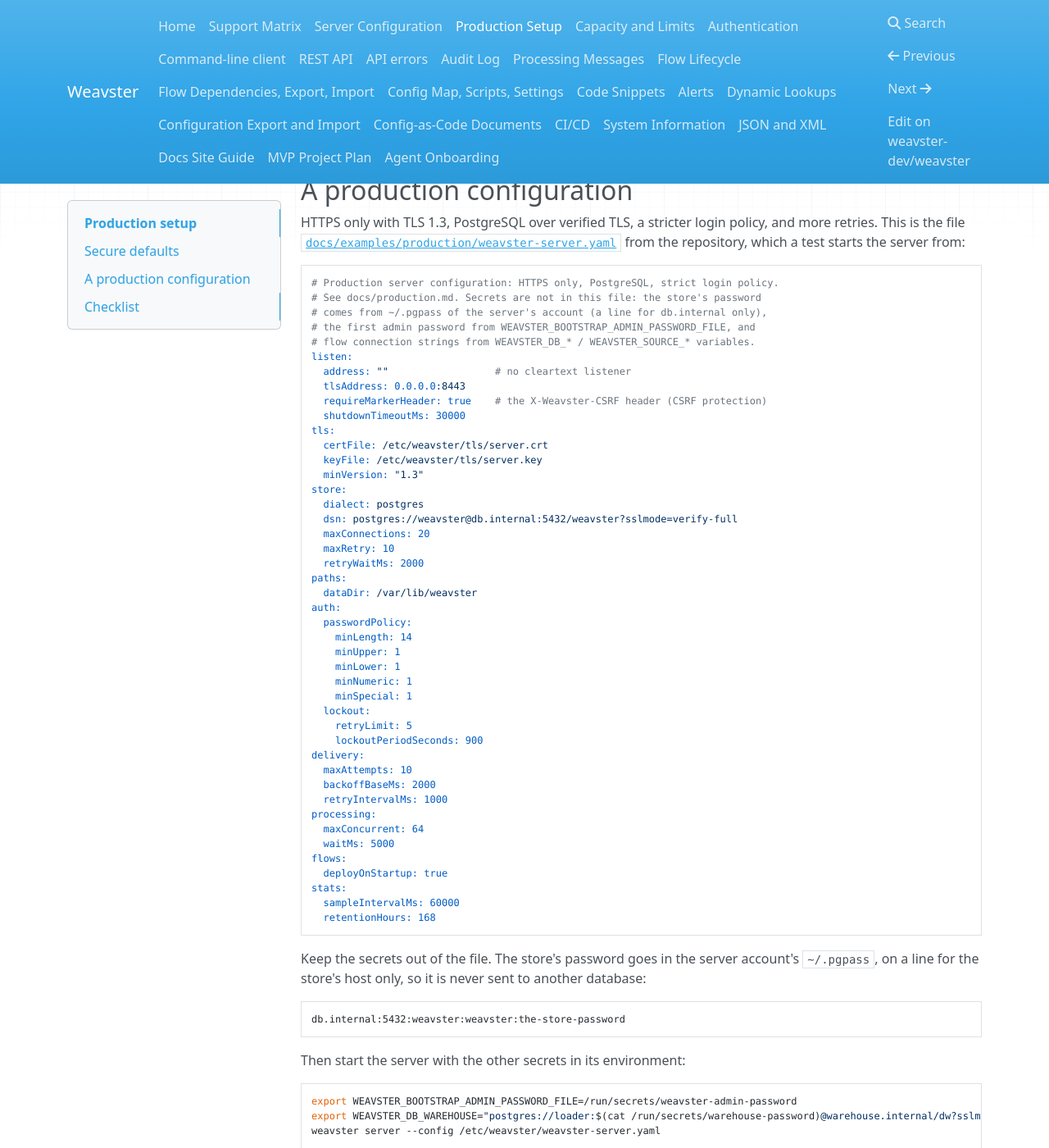
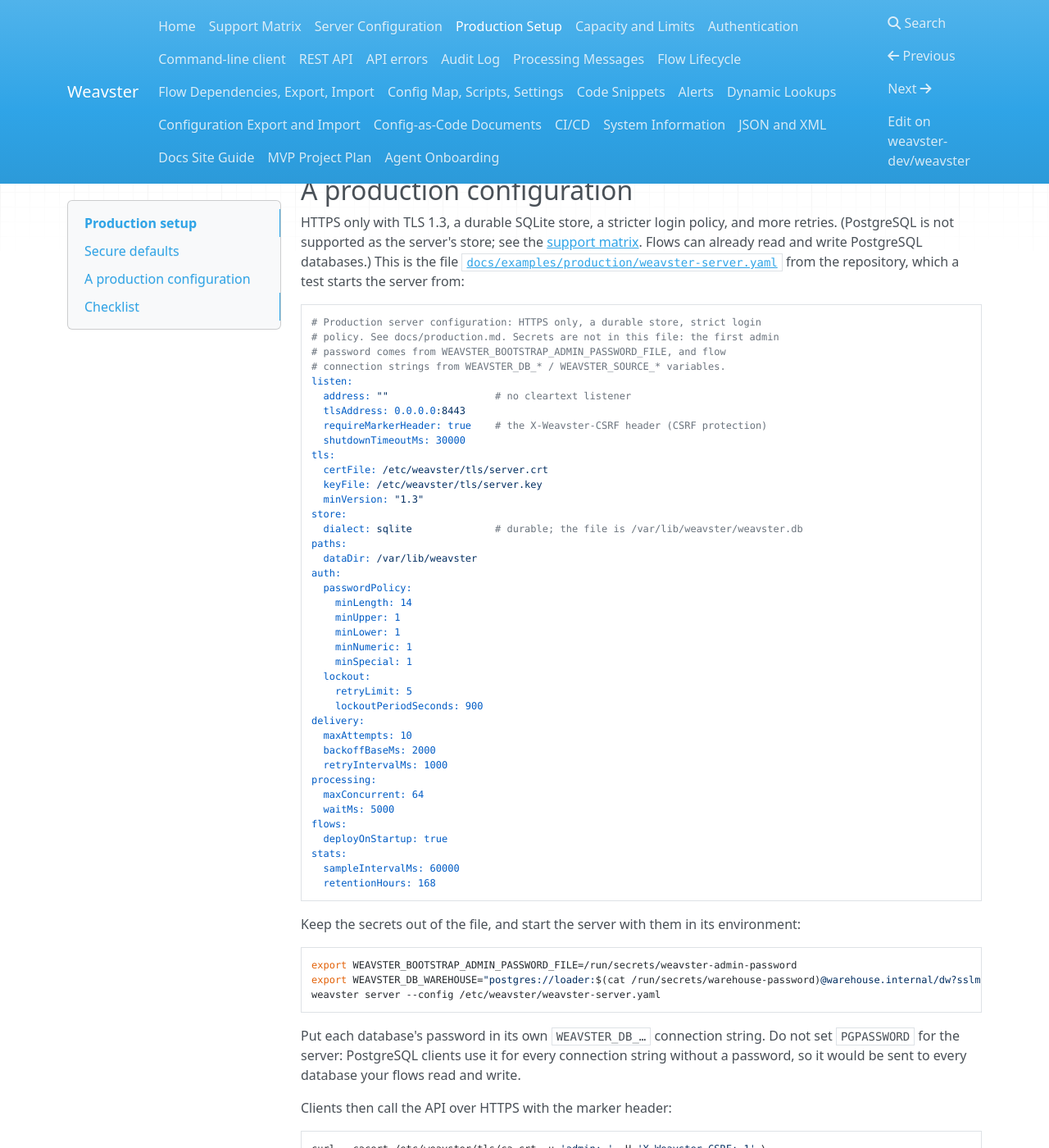
Before and after one commit to weavster-dev/weavster, an MkDocs documentation site: the page built from docs/production.md, in a window 1280 px wide and 1400 px high, scrolled down 688 px. Shown: the whole window at 82% size. Built offline with MkDocs 1.6.1, drawn with Linux system fonts in a browser that asks for light colours; nearby versions of some CDN libraries; some of the changed text lies outside the part shown.

Commit message:
Production docs: SQLite store (the PostgreSQL store is not supported), validate the example in the test, more API limits

````diff
--- a/docs/production.md
+++ b/docs/production.md
@@ -29,17 +29,17 @@ Without any configuration the server:
 
 ## A production configuration
 
-HTTPS only with TLS 1.3, PostgreSQL over verified TLS, a stricter login policy, and more
-retries. This is the file
+HTTPS only with TLS 1.3, a durable SQLite store, a stricter login policy, and more retries.
+(PostgreSQL is not supported as the server's store; see the
+[support matrix](support-matrix.md). Flows can already read and write PostgreSQL databases.) This is the file
 [`docs/examples/production/weavster-server.yaml`](https://github.com/weavster-dev/weavster/blob/main/docs/examples/production/weavster-server.yaml)
 from the repository, which a test starts the server from:
 
 ```yaml
-# Production server configuration: HTTPS only, PostgreSQL, strict login policy.
-# See docs/production.md. Secrets are not in this file: the store's password
-# comes from ~/.pgpass of the server's account (a line for db.internal only),
-# the first admin password from WEAVSTER_BOOTSTRAP_ADMIN_PASSWORD_FILE, and
-# flow connection strings from WEAVSTER_DB_* / WEAVSTER_SOURCE_* variables.
+# Production server configuration: HTTPS only, a durable store, strict login
+# policy. See docs/production.md. Secrets are not in this file: the first admin
+# password comes from WEAVSTER_BOOTSTRAP_ADMIN_PASSWORD_FILE, and flow
+# connection strings from WEAVSTER_DB_* / WEAVSTER_SOURCE_* variables.
 listen:
   address: ""                  # no cleartext listener
   tlsAddress: 0.0.0.0:8443
@@ -50,11 +50,7 @@ tls:
   keyFile: /etc/weavster/tls/server.key
   minVersion: "1.3"
 store:
-  dialect: postgres
-  dsn: postgres://weavster@db.internal:5432/weavster?sslmode=verify-full
-  maxConnections: 20
-  maxRetry: 10
-  retryWaitMs: 2000
+  dialect: sqlite              # durable; the file is /var/lib/weavster/weavster.db
 paths:
   dataDir: /var/lib/weavster
 auth:
@@ -81,14 +77,7 @@ stats:
   retentionHours: 168
 ```
 
-Keep the secrets out of the file. The store's password goes in the server account's
-`~/.pgpass`, on a line for the store's host only, so it is never sent to another database:
-
-```text
-db.internal:5432:weavster:weavster:the-store-password
-```
-
-Then start the server with the other secrets in its environment:
+Keep the secrets out of the file, and start the server with them in its environment:
 
 ```bash
 export WEAVSTER_BOOTSTRAP_ADMIN_PASSWORD_FILE=/run/secrets/weavster-admin-password
@@ -96,8 +85,9 @@ export WEAVSTER_DB_WAREHOUSE="postgres://loader:$(cat /run/secrets/warehouse-pas
 weavster server --config /etc/weavster/weavster-server.yaml
 ```
 
-Do not set `PGPASSWORD` for the server: PostgreSQL clients use it for every connection string
-without a password, so it would also be sent to the databases your flows read and write.
+Put each database's password in its own `WEAVSTER_DB_…` connection string. Do not set
+`PGPASSWORD` for the server: PostgreSQL clients use it for every connection string without a
+password, so it would be sent to every database your flows read and write.
 
 Clients then call the API over HTTPS with the marker header:
 
@@ -110,9 +100,8 @@ curl --cacert /etc/weavster/tls/ca.crt -u 'admin:…' -H 'X-Weavster-CSRF: 1' \
 
 - Give the server a certificate from your CA, set `listen.address: ""`, and use
   `tls.minVersion: "1.3"` when every client supports it.
-- Use PostgreSQL with `sslmode=verify-full`, for the store and for every `WEAVSTER_DB_…`
-  connection string; keep the store's password in `~/.pgpass` (mode `0600`) of the server's
-  account.
+- Use `sslmode=verify-full` in every PostgreSQL `WEAVSTER_DB_…` connection string.
+- Back up `paths.dataDir` (the SQLite store): it holds messages, flows, and users.
 - Set `WEAVSTER_BOOTSTRAP_ADMIN_PASSWORD_FILE` for the first start, log in, change the password
   (a password you provide is not forced to change), remove the file, then create one account per
   person or system with only the permissions it needs.
--- a/docs/support-matrix.md
+++ b/docs/support-matrix.md
@@ -106,7 +106,7 @@ Every `/api/v1` route except login needs credentials. See [Authentication](authe
 | Scheduler library (durable jobs, leases, SQL job queue) | Library-only | The server's polling sources and retries do not use its job queue. |
 | Graceful shutdown bounded by `listen.shutdownTimeoutMs`; unfinished work resumes on the next start | Implemented (wired) | `TestGracefulShutdownRequeuesInFlightWork` |
 | Delivery retries with persisted backoff, `dead-lettered` status, restart recovery | Implemented (wired) | `TestRetryRecoversQueuedMessage`, `TestQueuedWorkSurvivesRestart`, `TestDeadLetterAfterMaxAttempts`. Dead letters can be listed, requeued, and removed (next row). |
-| Capacity, limits, and retention documented; secure defaults and a production configuration (HTTPS only, TLS 1.3, PostgreSQL, strict login policy) | Implemented (wired) | `TestProductionExample` starts the server from `docs/examples/production/weavster-server.yaml`. See [Capacity and limits](limits.md) and [Production setup](production.md). |
+| Capacity, limits, and retention documented; secure defaults and a production configuration (HTTPS only, TLS 1.3, durable SQLite store, strict login policy) | Implemented (wired) | `TestProductionExample` starts the server from `docs/examples/production/weavster-server.yaml`. See [Capacity and limits](limits.md) and [Production setup](production.md). |
 | Bounded processing: at most `processing.maxConcurrent` messages at once across the API and sources; busy senders get `503` + `Retry-After` (API, http), `AE` (mllp), or a later poll (file, database) after `processing.waitMs` | Implemented (wired) | `TestBackpressure`, `TestProcessLimit`, `TestBackendErrorStatus`, `TestFileSourceBusy`, `TestDatabaseSourcePoll`. See [`processing`](server-config.md#processing). |
 | Per-destination attempt records: count, last error, protocol-specific `lastCode` (`http:503`, `mllp:AE`, `sqlstate:…`, `net:…`, `tls:certificate`, `flow:not-running`), `lastAttemptAt`, `nextAttemptAt` | Implemented (wired) | `TestAttemptCodes`, `TestErrorCode`, `TestDeliverRecordsCode`. See [Search stored messages](processing-messages.md). |
 | Dead letters: list, show, requeue (one or all; delivered destinations not re-sent; attempt counts in the audit log and a `message.requeued` event), remove (`POST /api/v1/messages/{id}/requeue`, `POST /api/v1/messages/requeue`, `DELETE /api/v1/messages/{id}?status=dead-lettered`; CLI `deadletter list`, `show`, `requeue`, `remove`) | Implemented (wired) | `TestDeadLetterRequeue`. See [Dead-lettered messages](processing-messages.md#dead-lettered-messages). |
````
Also changed, not shown: CHANGELOG.md (+1 -1 lines), docs/examples/production/weavster-server.yaml (+5 -10 lines), docs/limits.md (+15 -10 lines), 1 other file.
